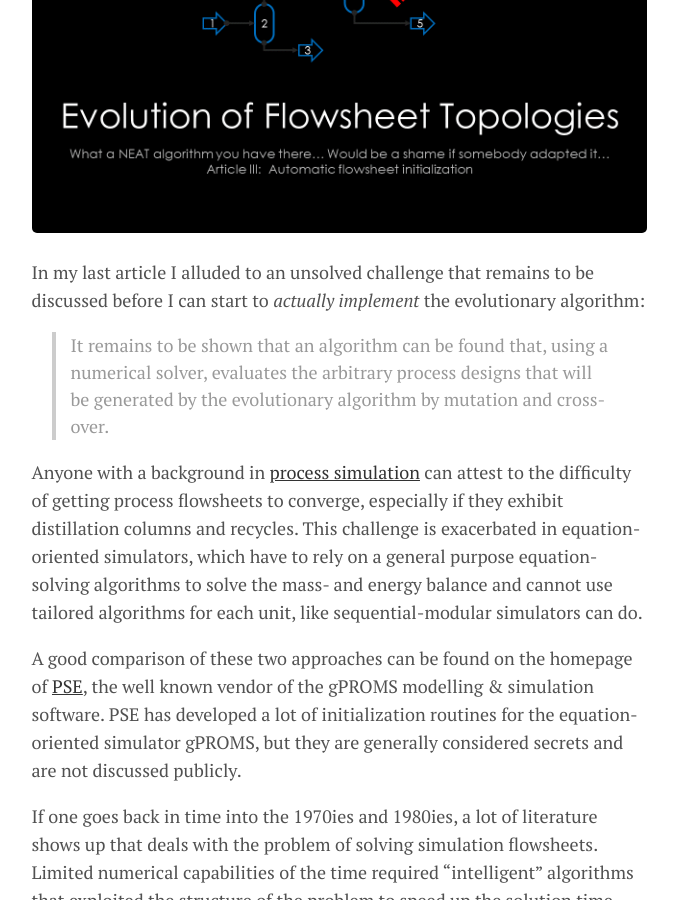
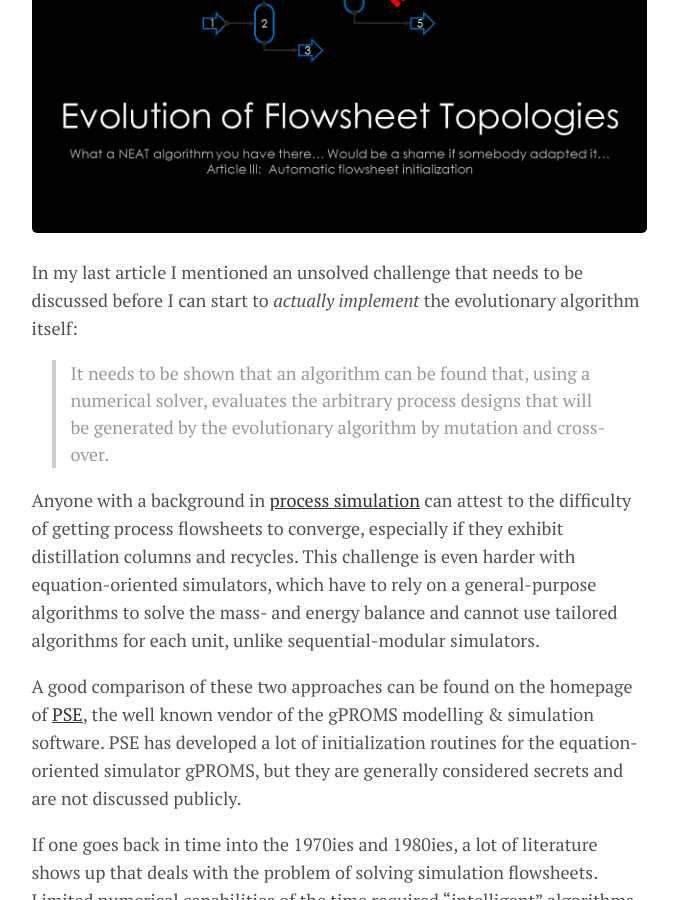
Before and after one commit to Nukleon84/ChemicalCode, a Jekyll site: the page built from _posts/2020-01-28-evolution-of-flowsheet-topologies-part3.md, in a window 1280 px wide and 900 px high, scrolled down 361 px. Shown: the whole window, without its empty margins (301-979 px from the left). Built offline with Jekyll 4.4.1, drawn with Linux system fonts in a browser that asks for light colours; some of the changed text lies outside the part shown.

Commit message:
Cleaned up typos and wording

```diff
--- a/_posts/2020-01-28-evolution-of-flowsheet-topologies-part3.md
+++ b/_posts/2020-01-28-evolution-of-flowsheet-topologies-part3.md
@@ -7,11 +7,11 @@ tags: [evolutionyalgorithm neat processsynthesis]
 image: Article7_Title.png
 ---
 
-In my last article I alluded to an unsolved challenge that remains to be discussed before I can start to *actually implement* the evolutionary algorithm:
+In my last article I mentioned an unsolved challenge that needs to be discussed before I can start to *actually implement* the evolutionary algorithm itself:
 
->It remains to be shown that an algorithm can be found that, using a numerical solver, evaluates the arbitrary process designs that will be generated by the evolutionary algorithm by mutation and cross-over.
+>It needs to be shown that an algorithm can be found that, using a numerical solver, evaluates the arbitrary process designs that will be generated by the evolutionary algorithm by mutation and cross-over.
 
-Anyone with a background in [process simulation](https://en.wikipedia.org/wiki/Process_simulation) can attest to the difficulty of getting process flowsheets to converge, especially if they exhibit distillation columns and recycles. This challenge is exacerbated in equation-oriented simulators, which have to rely on a general purpose equation-solving algorithms to solve the mass- and energy balance and cannot use tailored algorithms for each unit, like sequential-modular simulators can do.
+Anyone with a background in [process simulation](https://en.wikipedia.org/wiki/Process_simulation) can attest to the difficulty of getting process flowsheets to converge, especially if they exhibit distillation columns and recycles. This challenge is even harder with equation-oriented simulators, which have to rely on a general-purpose  algorithms to solve the mass- and energy balance and cannot use tailored algorithms for each unit, unlike sequential-modular simulators.
 
 A good comparison of these two approaches can be found on the homepage of [PSE](https://www.psenterprise.com/concepts/equation-oriented), the well known vendor of the gPROMS modelling & simulation software. PSE has developed a lot of initialization routines for the equation-oriented simulator gPROMS, but they are generally considered secrets and are not discussed publicly.
 
```
Also changed, not shown: other parts of _posts/2020-01-28-evolution-of-flowsheet-topologies-part3.md (+2 -2 lines).
